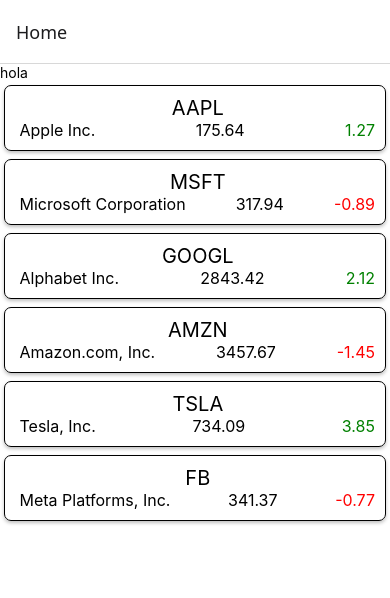
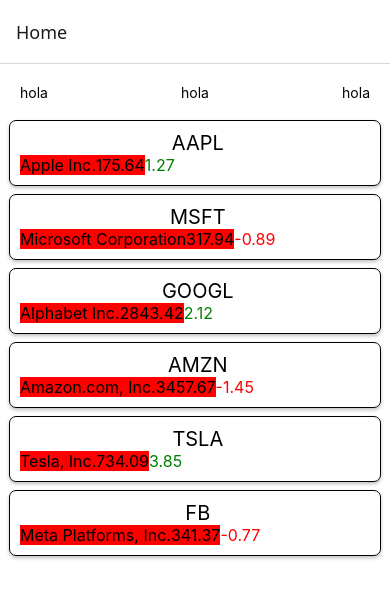
Before and after one commit to AlejandroGuerra1823/talaveraSeniorTest, a React Native app: screen /Home in a window 390 px wide. Shown: the top 598 px of the page. Built offline with nearby package versions, Linux system fonts and the light colour scheme.

Commit message:
Having small problem at 10:04 :c

```diff
--- a/src/components/CardActions.tsx
+++ b/src/components/CardActions.tsx
@@ -17,17 +17,33 @@
       <View style={{alignSelf: 'center'}}>
         <Text style={{fontSize: 20}}> {symbol}</Text>
       </View>
-      <View style={{flexDirection: 'row', justifyContent: 'space-between'}}>
-        <Text style={Styles.textInformationStyle}> {name}</Text>
-        <Text style={Styles.textInformationStyle}> {price}</Text>
+      <View
+        style={{
+          //   flex: 1,
+          flexDirection: 'row',
+          //   justifyContent: 'space-between',
+          //   backgroundColor: 'red',
+        }}>
+        <View style={{backgroundColor: 'red'}}>
+          <Text style={[Styles.textInformationStyle, {}]}>{name}</Text>
+        </View>
+        <View style={{backgroundColor: 'red'}}>
+          <Text style={[Styles.textInformationStyle, {textAlign: 'center'}]}>
+            {price}
+          </Text>
+        </View>
+        <View>
           <Text
             style={[
               Styles.textInformationStyle,
-            {color: priceColorManager(Number(daily_change))},
+              {
+                textAlign: 'right',
+                color: priceColorManager(Number(daily_change)),
+              },
             ]}>
-          {' '}
             {daily_change}
           </Text>
+        </View>
       </View>
     </View>
   );
--- a/src/screens/PrincipalScreen.tsx
+++ b/src/screens/PrincipalScreen.tsx
@@ -7,12 +7,18 @@
   console.log(stockData.stocks, 'Hola');
 
   return (
-    <View style={{flex: 1, backgroundColor: 'white'}}>
+    <View style={{flex: 1, backgroundColor: 'white', padding: 5}}>
       <FlatList
         data={stockData.stocks}
         ListHeaderComponent={() => (
-          <View>
-            {' '}
+          <View
+            style={{
+              flexDirection: 'row',
+              justifyContent: 'space-between',
+              padding: 15,
+            }}>
+            <Text>hola</Text>
+            <Text>hola</Text>
             <Text>hola</Text>
           </View>
         )}
```
Lines whose indentation alone changed are shown as unchanged.
